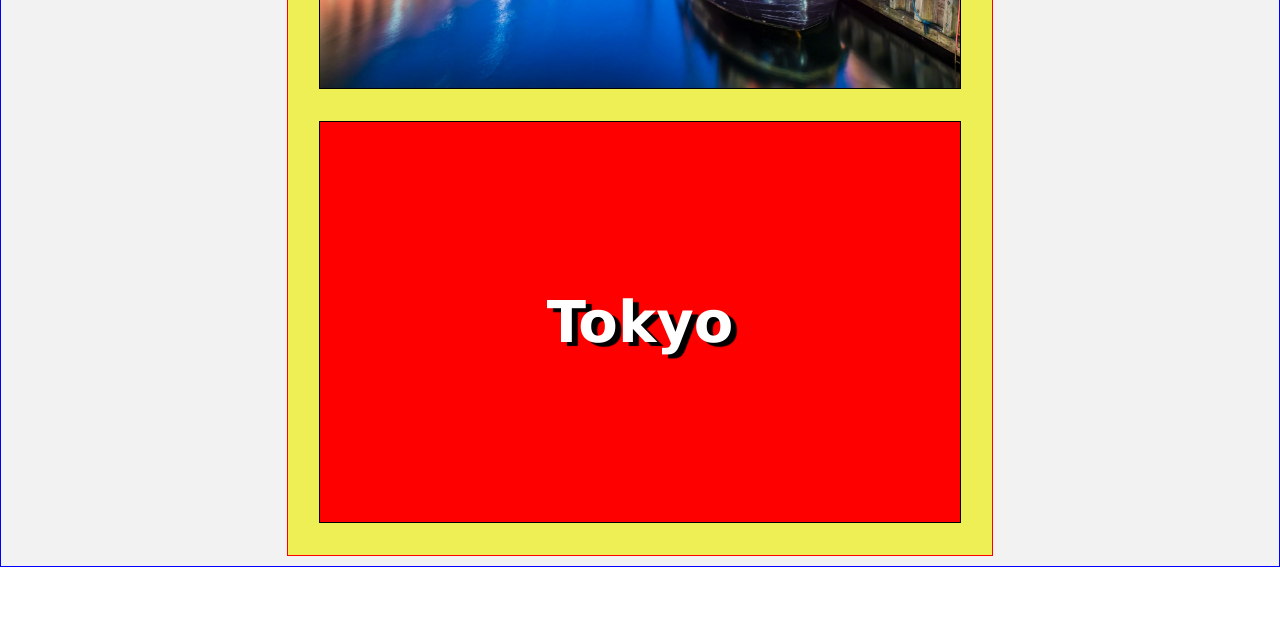
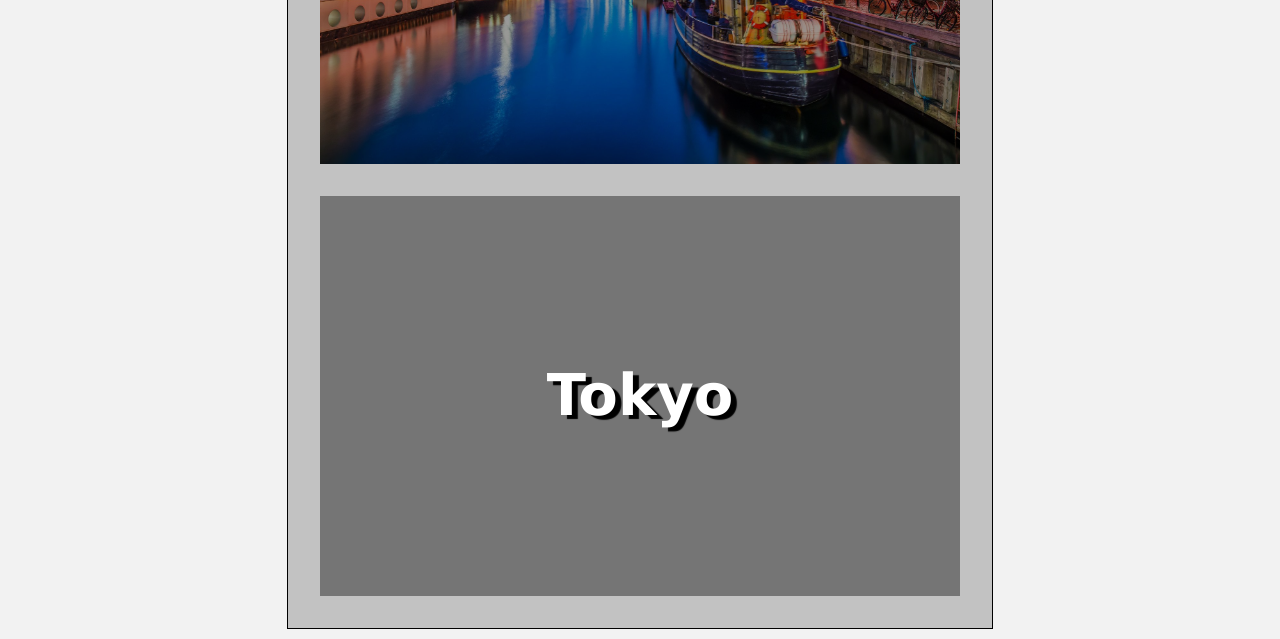
Before and after one commit to renzocarara/htmlcss-airbnb, a plain HTML site: page index.html in a window 1280 px wide. Shown: the part 791-1430 px from the top of the page. Before the commit the page ends 1358 px from the top, so only its background shows below. Drawn offline with Linux system fonts and the light colour scheme.

Commit message:
versione finale con overlay - salvo piccoli aggiustamenti grafici e documentali

```diff
--- a/index.html
+++ b/index.html
@@ -11,7 +11,7 @@
 
 <body>
     <header>
-        <!-- <h1>blocco moderno à la airbnb</h1> -->
+        <h1>blocco moderno à la airbnb</h1>
     </header>
     <main>
 
--- a/style.css
+++ b/style.css
@@ -8,23 +8,24 @@ h1 {
     text-align: center;
 }
 
+.header {
+    background-color: #a2a2a2;
+}
+
 main {
-    border: 1px solid blue;
     background-color: #f2f2f2;
     padding: 10px;
 }
 
 .container {
-    border: 1px solid red;
-    background-color: #eeee55;
+    background-color: #c2c2c2;
+    border: 1px solid black;
     width: 55vw;
-    /* regola i margini left e right ripetto a main */
+    /* regola in automatico i margini left e right ripetto a main */
     margin: auto;
 }
 
 .row {
-    background-color: red;
-    border: 1px solid black;
     margin: 2.5vw auto;
     width: 50vw;
     height: 50vh;
@@ -66,3 +67,14 @@ main {
     background-position: center;
     background-size: cover;
 }
+
+.overlay {
+    /* applico la trasparenza dall'angolo in alto a sinistra */
+    /* del contenitore padre (.row) per tutta la dimensione del contenitore stesso */
+    position: absolute;
+    top: 0;
+    left: 0;
+    width: 100%;
+    height: 100%;
+    background-color: rgba(0, 0, 0, 0.4)
+}
```
